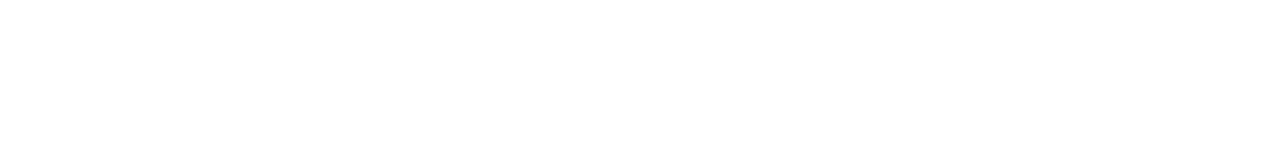
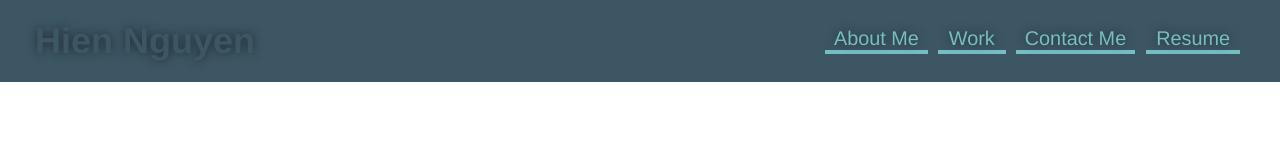
Before and after one commit to henelle/work-portfolio, a plain HTML site: page index.html in a window 1280 px wide. Drawn offline with Linux system fonts and the light colour scheme.

Commit message:
add header style

```diff
--- a/assets/css/style.css
+++ b/assets/css/style.css
@@ -0,0 +1,90 @@
+:root {
+    --primary-color: #dddddd;
+    --secondary-color: #3d5664;
+    --tertiary-color: #75bec4;
+}
+
+* {
+    box-sizing: border-box;
+    margin: 0;
+    padding: 0;
+}
+
+body {
+    color: var(--primary-color);
+    font-family: Helvetica, Arial, sans-serif;
+}
+
+/* Header Style Start */
+
+header {
+    padding: 20px 35px;
+    background-color: var(--secondary-color);
+    display: flex;
+    justify-content: space-between;
+    flex-wrap: wrap;
+    position: sticky;
+    position: -webkit-sticky;
+    top: 0;
+    background-size: cover;
+    background-attachment: fixed;
+    background-position: 80%;
+    z-index: 9999;
+}
+
+header h1 {
+    font-weight: bold;
+    margin: 0;
+    font-size: 36px;
+    color: var(--secondary-color);
+    text-shadow: 0 0 10px rgba(0, 0, 0, 0.5);
+}
+
+header a {
+    text-decoration: none;
+    color: var(--tertiary-color);
+}
+
+header nav {
+    margin: 7px 0;
+}
+
+header nav ul {
+    display: flex;
+    flex-wrap: wrap;
+    justify-content: space-between;
+    align-items: center;
+    list-style: none;
+}
+
+header nav ul li a {
+    padding: 10px 15px;
+    font-weight: lighter;
+    font-size: 1.55vw;
+    text-shadow: 0 0 10px rgba(0, 0, 0, 0.5);
+}
+
+.underline:after {
+	content: '';
+	display: flex;
+	width: 90%;
+	height: 4px;
+	background-color: var(--tertiary-color);
+    align-items: center;
+    margin: 0 auto;
+}
+
+/* Header Style End */
+
+/* Jumbotron */
+
+.hero {
+    background-image: url('../images/header.jpg');
+    background-size: cover;
+    display: flex;
+    justify-content: center;
+    flex-wrap: wrap;
+    align-items: flex-start;
+    background-attachment: fixed;
+    background-position: 80%;
+  }
--- a/index.html
+++ b/index.html
@@ -4,9 +4,37 @@
     <meta charset="UTF-8">
     <meta http-equiv="X-UA-Compatible" content="IE=edge">
     <meta name="viewport" content="width=device-width, initial-scale=1.0">
-    <title>Document</title>
+    <link rel="stylesheet" href="./assets/css/style.css">
+    <link rel="icon" href="./assets/images/favicon.png">
+    <title>Hien Nguyen's Portfolio</title>
 </head>
 <body>
+    <!-- Navigation Header Title -->
+    <header>
+        <h1>
+            Hien Nguyen
+        </h1>
+        <nav>
+          <ul>
+            <li>
+              <span class="underline"><a href="#about-me">About Me</a></span>
+            </li>
+            <li>
+              <span class="underline"><a href="#work">Work</a></span>
+            </li>
+            <li>
+              <span class="underline"><a href="#contact-me">Contact Me</a></span>
+            </li>
+            <li>
+              <span class="underline"><a href="#resume">Resume</a></span>
+            </li>
+          </ul>
+        </nav>
+    </header>
+    <!-- Navigation Header Title Ends-->
+
+    <!-- Jumbotron -->
+    <section class="hero"></section>
 
 </body>
 </html>
```
Also changed, not shown: assets/images/favicon.png (added), assets/images/header.jpg (added).
